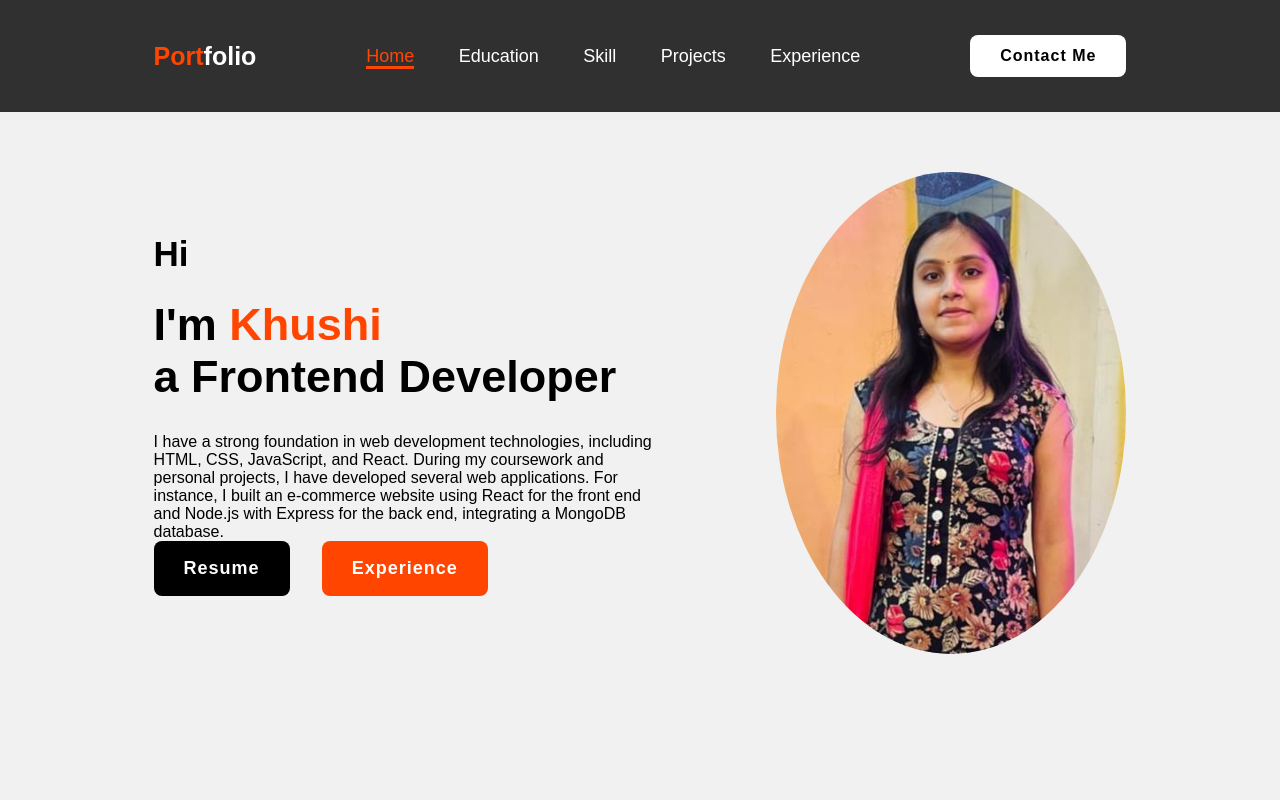
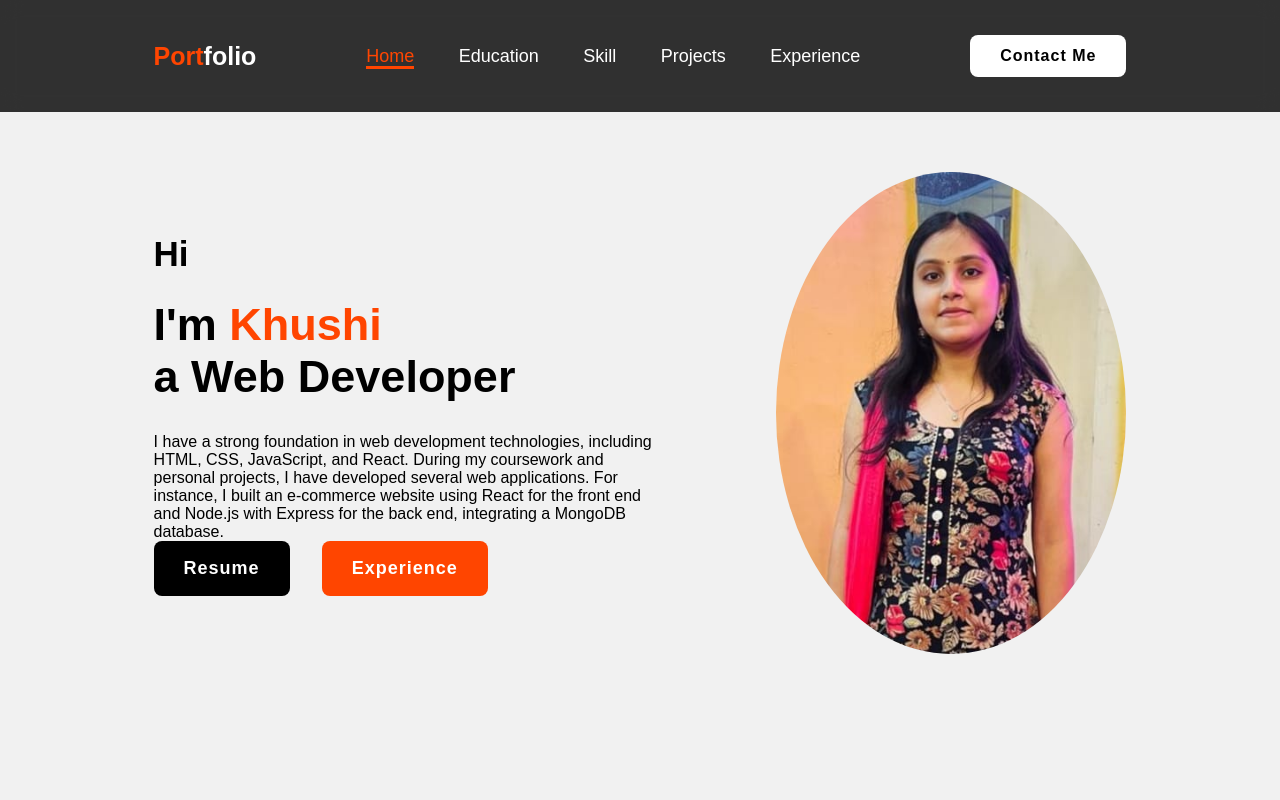
Before and after one commit to khushi7821/CodSoft-Portfolio, a plain HTML site: page index.html in a window 1280 px wide. Shown: the top 800 px of the page. Drawn offline with nearby package versions, Linux system fonts and the light colour scheme.

Commit message:
Add files via upload

```diff
--- a/index.html
+++ b/index.html
@@ -24,7 +24,7 @@
        <section class="home">
         <div class="home-content">
             <h3>Hi</h3>
-            <h1>I'm <span>Khushi<br></span>a Frontend Developer</h1>
+            <h1>I'm <span>Khushi<br></span>a Web Developer</h1>
             <p>I have a strong foundation in web development technologies, including HTML, CSS,
                  JavaScript, and React. During my coursework and personal projects, I have developed
                  several web applications. For instance, I built an e-commerce website using React
```
